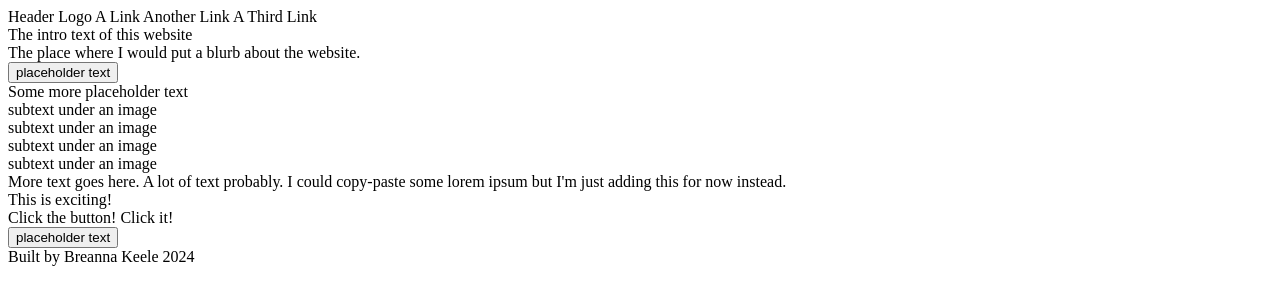
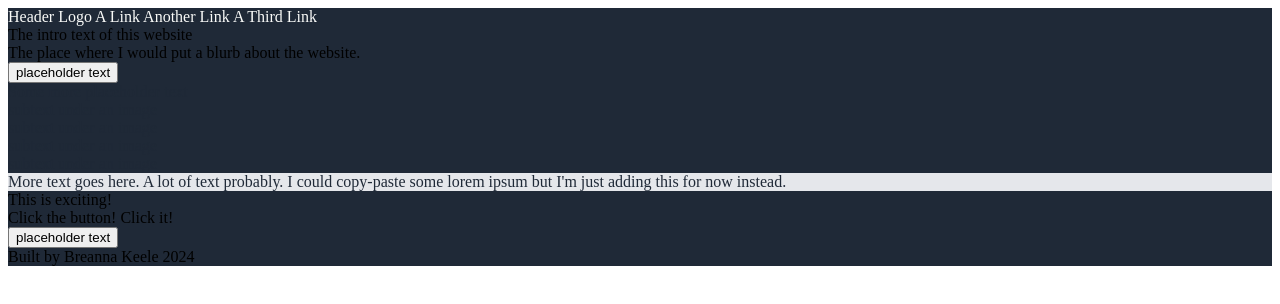
Before and after one commit to breannamcawesome/Webpage, a plain HTML site: page index.html in a window 1280 px wide. Drawn offline with Linux system fonts and the light colour scheme.

Commit message:
added colors to stylesheet

```diff
--- a/index.html
+++ b/index.html
@@ -13,9 +13,6 @@
             <a>A Third Link</a>
         </div>
         <div class="content">
-            <div class="sidebar">
-
-            </div>
             <div class="topcontainer">
                 <div class="intro-text">The intro text of this website </div>
                 <div class="header-blurb">The place where I would put a blurb about the website.</div>
--- a/style.css
+++ b/style.css
@@ -0,0 +1,24 @@
+body{
+    font: Roboto, sans-serif;
+}
+
+.header, .content, .footer{
+    background-color: #1F2937;
+}
+
+.header{
+    color: #F9FAF8;
+}
+
+.header:link{
+    color: #E5E7EB;
+}
+
+.container{
+    color: #1F2937;
+}
+
+.container2{
+    background-color: #E5E7EB;
+    color: #1F2937;
+}
```
